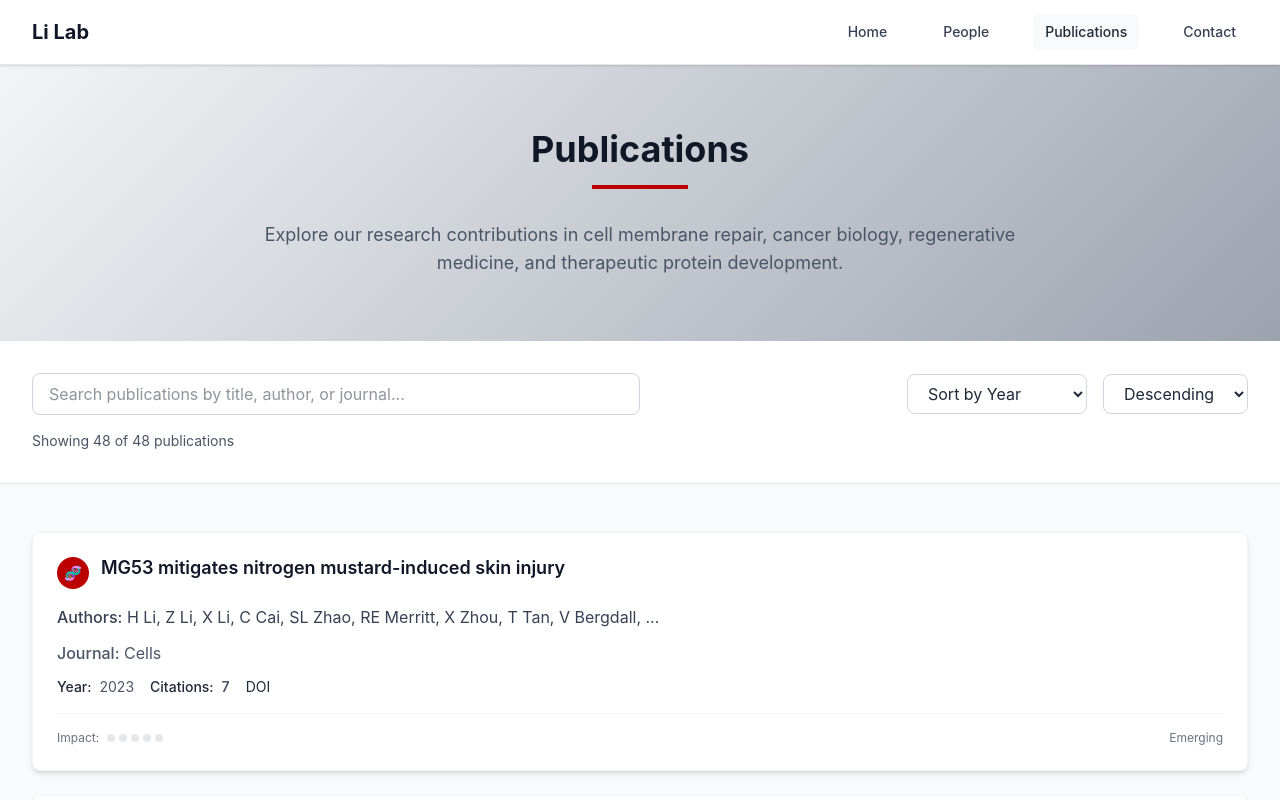
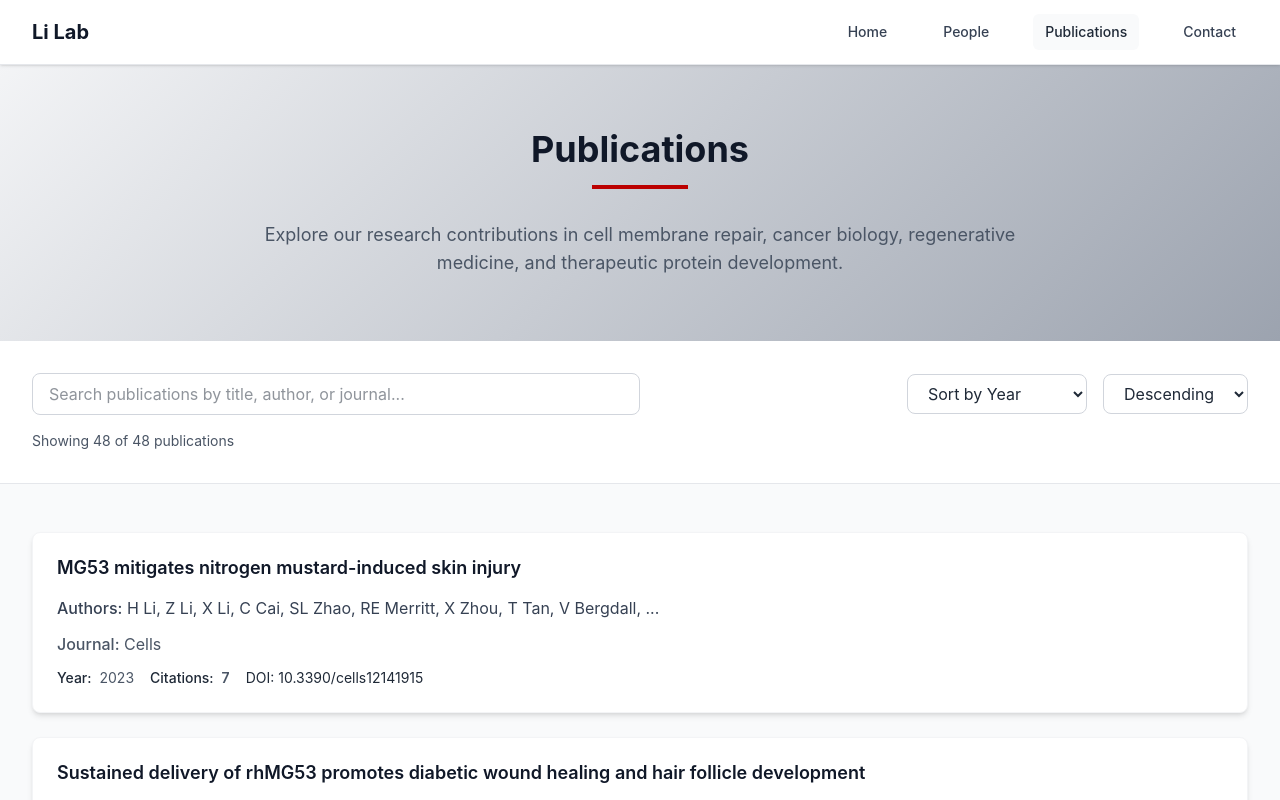
Before and after one commit to lifrank1/haichanglilab.com, a Next.js app: page /publications in a window 1280 px wide. Shown: the top 800 px of the page. Built offline with nearby package versions, Linux system fonts and the light colour scheme.

Commit message:
clickable publications with visible doi

```diff
--- a/app/components/PublicationCard.tsx
+++ b/app/components/PublicationCard.tsx
@@ -29,26 +29,29 @@ export default function PublicationCard({ publication }: PublicationCardProps) {
     );
   };
 
-  const getJournalIcon = (journal: string) => {
-    if (journal.toLowerCase().includes('nature')) return '🌿';
-    if (journal.toLowerCase().includes('science')) return '🔬';
-    if (journal.toLowerCase().includes('cell')) return '🧬';
-    if (journal.toLowerCase().includes('journal')) return '📰';
-    return '📄';
+
+  const getArticleUrl = () => {
+    if (publication.doi) {
+      return `https://doi.org/${publication.doi}`;
+    } else if (publication.pmid) {
+      return `https://pubmed.ncbi.nlm.nih.gov/${publication.pmid}`;
+    }
+    return null;
   };
 
+  const articleUrl = getArticleUrl();
+
   return (
-    <div className="bg-white rounded-lg shadow-md hover:shadow-lg hover-lift transition-all duration-300 p-6 border border-gray-100">
-      <div className="flex justify-between items-start mb-4">
-        <div className="flex items-start space-x-3">
-          <div className="w-8 h-8 bg-osu-scarlet rounded-full flex items-center justify-center flex-shrink-0">
-            <span className="text-white text-sm">{getJournalIcon(publication.journal)}</span>
-          </div>
-          <h3 className="text-lg font-semibold text-gray-900 leading-tight">
-            {publication.title}
-          </h3>
-        </div>
-        {getRoleBadge(publication.role)}
+    <a
+      href={articleUrl || '#'}
+      target={articleUrl ? "_blank" : undefined}
+      rel={articleUrl ? "noopener noreferrer" : undefined}
+      className="block bg-white rounded-lg shadow-md hover:shadow-lg hover-lift transition-all duration-300 p-6 border border-gray-100 cursor-pointer"
+    >
+      <div className="mb-4">
+        <h3 className="text-lg font-semibold text-gray-900 leading-tight">
+          {publication.title}
+        </h3>
       </div>
 
       <div className="space-y-3">
@@ -78,7 +81,7 @@ export default function PublicationCard({ publication }: PublicationCardProps) {
               rel="noopener noreferrer"
               className="text-osu-scarlet hover:text-osu-scarlet/80 transition-colors duration-300"
             >
-              DOI
+              DOI: {publication.doi}
             </a>
           )}
 
@@ -94,30 +97,6 @@ export default function PublicationCard({ publication }: PublicationCardProps) {
           )}
         </div>
       </div>
-
-      {/* Citation impact indicator */}
-      <div className="mt-4 pt-4 border-t border-gray-100">
-        <div className="flex items-center justify-between">
-          <div className="flex items-center space-x-2">
-            <span className="text-xs text-gray-500">Impact:</span>
-            <div className="flex space-x-1">
-              {[...Array(5)].map((_, i) => (
-                <div
-                  key={i}
-                  className={`w-2 h-2 rounded-full ${
-                    i < Math.min(5, Math.floor(publication.citations / 100))
-                      ? 'bg-osu-scarlet'
-                      : 'bg-gray-200'
-                  }`}
-                />
-              ))}
-            </div>
-          </div>
-          <span className="text-xs text-gray-500">
-            {publication.citations > 100 ? 'High Impact' : publication.citations > 50 ? 'Medium Impact' : 'Emerging'}
-          </span>
-        </div>
-      </div>
-    </div>
+    </a>
   );
 }
```
